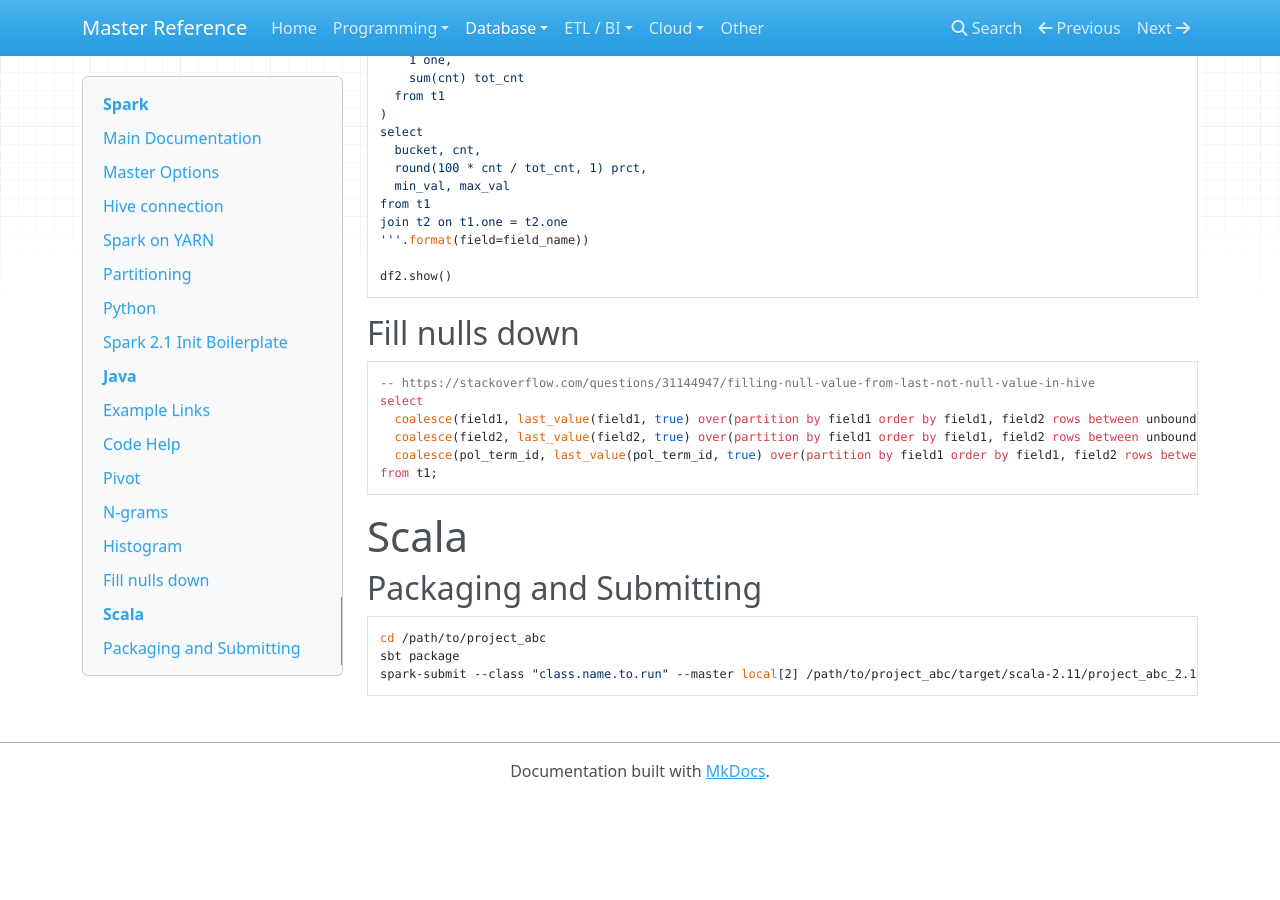
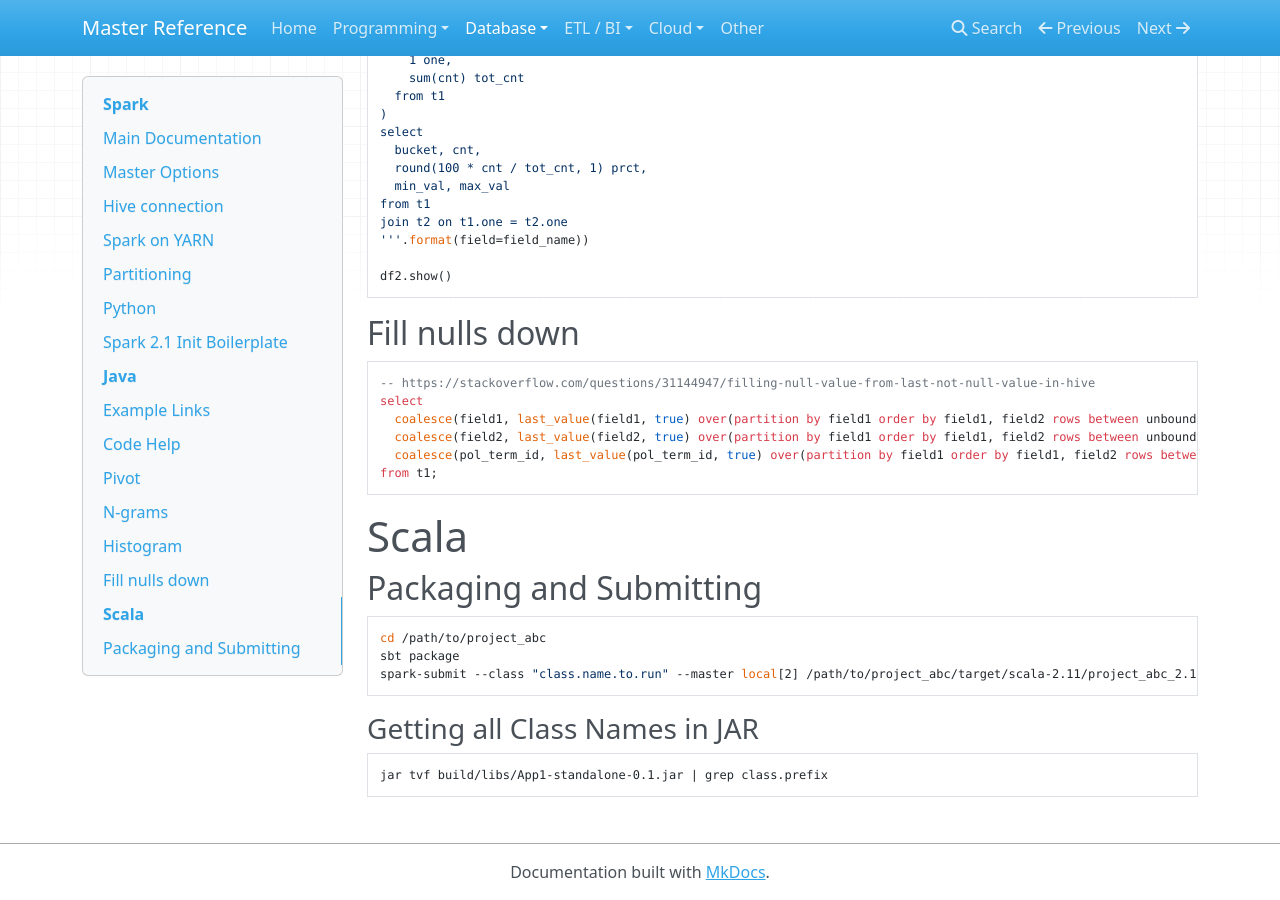
Before and after one commit to flarco/ref-docs, an MkDocs documentation site: the page built from docs/database/spark.md, in a window 1280 px wide and 900 px high, scrolled down 12697 px. Built offline with MkDocs 1.6.1, drawn with Linux system fonts in a browser that asks for light colours; nearby versions of some CDN libraries; old or Windows-style settings are respelled for this version of MkDocs; before the commit the page ends 13496 px from its top, so only the background shows below that.

Commit message:
Update spark.md

````diff
--- a/docs/database/spark.md
+++ b/docs/database/spark.md
@@ -684,3 +684,8 @@ cd /path/to/project_abc
 sbt package
 spark-submit --class "class.name.to.run" --master local[2] /path/to/project_abc/target/scala-2.11/project_abc_2.11-1.0.jar
 ```
+
+### Getting all Class Names in JAR
+```bash
+jar tvf build/libs/App1-standalone-0.1.jar | grep class.prefix
+```
````
